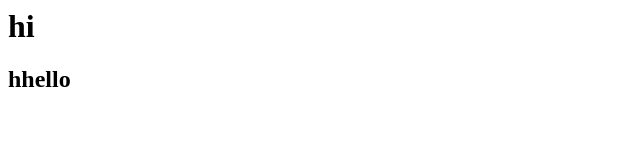
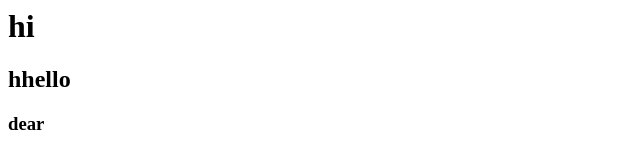
Before and after one commit to asharaja1303/new-demo, a plain HTML site: page index.html in a window 1280 px wide. Shown: the full height of the page, 0-640 px from the left. Drawn offline with Linux system fonts and the light colour scheme.

Commit message:
changes in the html

```diff
--- a/index.html
+++ b/index.html
@@ -1,2 +1,3 @@
 <h1>hi</h1>
 <h2>hhello</h2>
+<h3>dear</h3>
```
